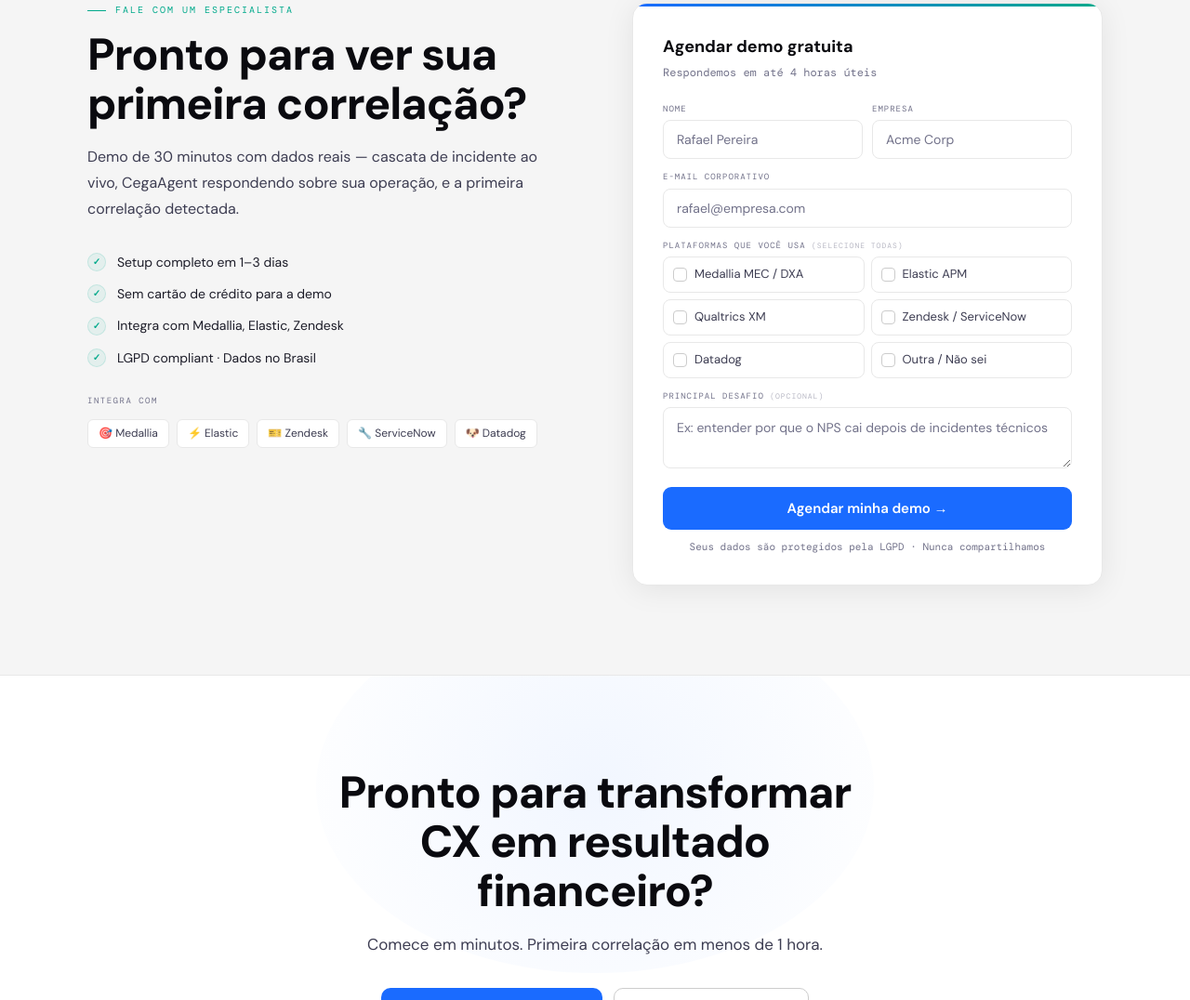
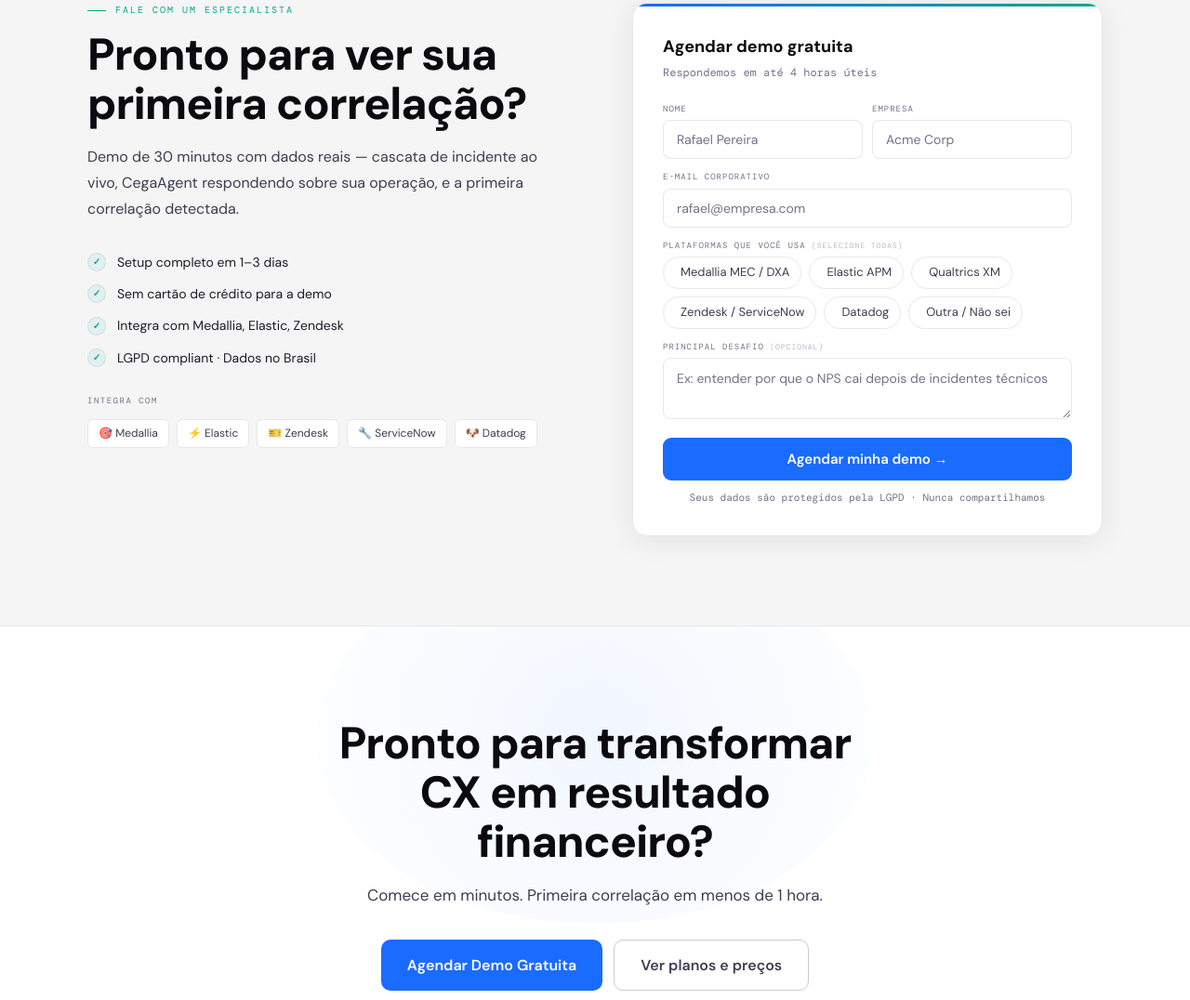
Before and after one commit to cezarcds/cegavi-site, a plain HTML site: page pt/index.html in a window 1280 px wide. Shown: the part 3279-4355 px from the top of the page at 93% size. Drawn offline with nearby package versions, Linux system fonts and the light colour scheme.

Commit message:
auto: update via Claude Code

```diff
--- a/assets/css/main.css
+++ b/assets/css/main.css
@@ -384,44 +384,35 @@ code {
 
 /* ── CHECKBOX GROUP (platforms) ── */
 .check-group {
-  display: grid;
-  grid-template-columns: 1fr 1fr;
-  gap: 7px;
-  margin-top: 2px;
+  display: flex;
+  flex-wrap: wrap;
+  gap: 8px;
+  margin-top: 4px;
 }
 .check-item {
-  display: flex;
+  display: inline-flex;
   align-items: center;
-  gap: 8px;
-  padding: 8px 10px;
-  border: 1px solid var(--bd);
-  border-radius: 8px;
+  gap: 6px;
+  padding: 6px 12px;
+  border: 1.5px solid var(--bd);
+  border-radius: 20px;
   cursor: pointer;
-  transition: border-color .13s, background .13s;
+  transition: border-color .13s, background .13s, color .13s;
   font-size: 13px;
   color: var(--ink3);
+  background: var(--white);
   user-select: none;
+  white-space: nowrap;
 }
-.check-item:hover { border-color: var(--blue); background: var(--blue4); color: var(--ink); }
+.check-item:hover {
+  border-color: var(--blue);
+  color: var(--blue);
+}
 .check-item input[type="checkbox"] { display: none; }
-.check-item .check-box {
-  width: 15px; height: 15px;
-  border: 1.5px solid var(--bd2);
-  border-radius: 4px;
-  flex-shrink: 0;
-  display: flex; align-items: center; justify-content: center;
-  transition: all .13s;
-  font-size: 10px; color: #fff;
-}
-.check-item input:checked ~ .check-box {
-  background: var(--blue);
-  border-color: var(--blue);
-}
-.check-item input:checked ~ .check-box::after { content: '✓'; }
 .check-item:has(input:checked) {
   border-color: var(--blue);
-  background: var(--blue4);
-  color: var(--ink);
+  background: var(--blue);
+  color: #fff;
 }
 
 /* ── FOOTER ── */
```
